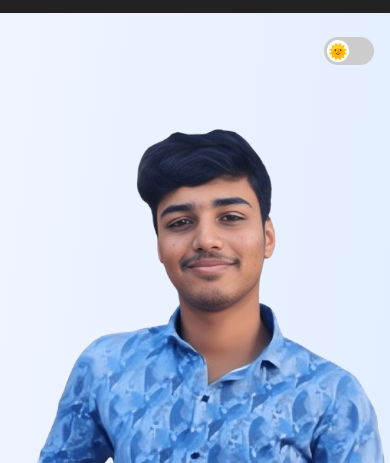
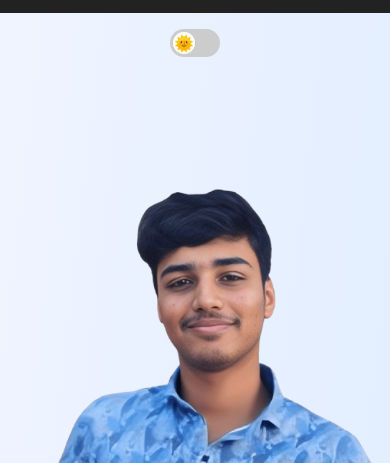
Before and after one commit to xsahilpatil/-Personal-Portfolio-Landing-Page-Sahil-Patil-Front-End-Web-Developer, a plain HTML site: page index.html in a window 390 px wide. Shown: the part 163-626 px from the top of the page. Drawn offline with nearby package versions, Linux system fonts and the light colour scheme.

Commit message:
final changes

```diff
--- a/index.html
+++ b/index.html
@@ -10,9 +10,6 @@
 <link href="https://fonts.googleapis.com/css2?family=Anton&family=Inter:ital,opsz,wght@0,14..32,100..900;1,14..32,100..900&family=Oswald:wght@200..700&display=swap" rel="stylesheet">
 </head>
 <body>
-  <div id="loader" style="position:fixed; top:0; left:0; width:100%; height:100%; background:white; display:flex; align-items:center; justify-content:center; z-index:1000;">
-  <div class="spinner"></div>
-</div>
   <header>
     <nav>
       <h1>Sahil Patil</h1>
--- a/script.js
+++ b/script.js
@@ -22,10 +22,6 @@ window.addEventListener("scroll", () => {
       el.classList.add("visible");
     }
   });
-});
-
-window.addEventListener("load", () => {
-  document.getElementById("loader").style.display = "none";
 });
 
 document.getElementById("contactForm").addEventListener("submit", function (e) {
--- a/style.css
+++ b/style.css
@@ -12,6 +12,7 @@ body {
   transition: background-color 0.5s, color 0.5s;
 }
 
+
 header {
   background: #222;
   color: white;
@@ -20,7 +21,6 @@ header {
   width: 100%; /* Ensure full width */
   margin: 0;   /* Remove any default margins */
 }
-
 
 h1,
 h2,
@@ -285,10 +285,9 @@ section {
 }
 
 .theme-switch-wrapper {
-  position: fixed;
-  top: 70px;
-  right: 20px;
-  z-index: 999;
+  margin: 1rem auto;
+  display: flex;
+  justify-content: center;
   user-select: none;
 }
 
@@ -364,7 +363,7 @@ input:checked + .slider .toggle-icon {
 /* Responsive adjustment */
 @media (max-width: 770px) {
   .theme-switch-wrapper {
-    top: 200px;
+    top: 100px;
     right: 16px;
   }
 
```
